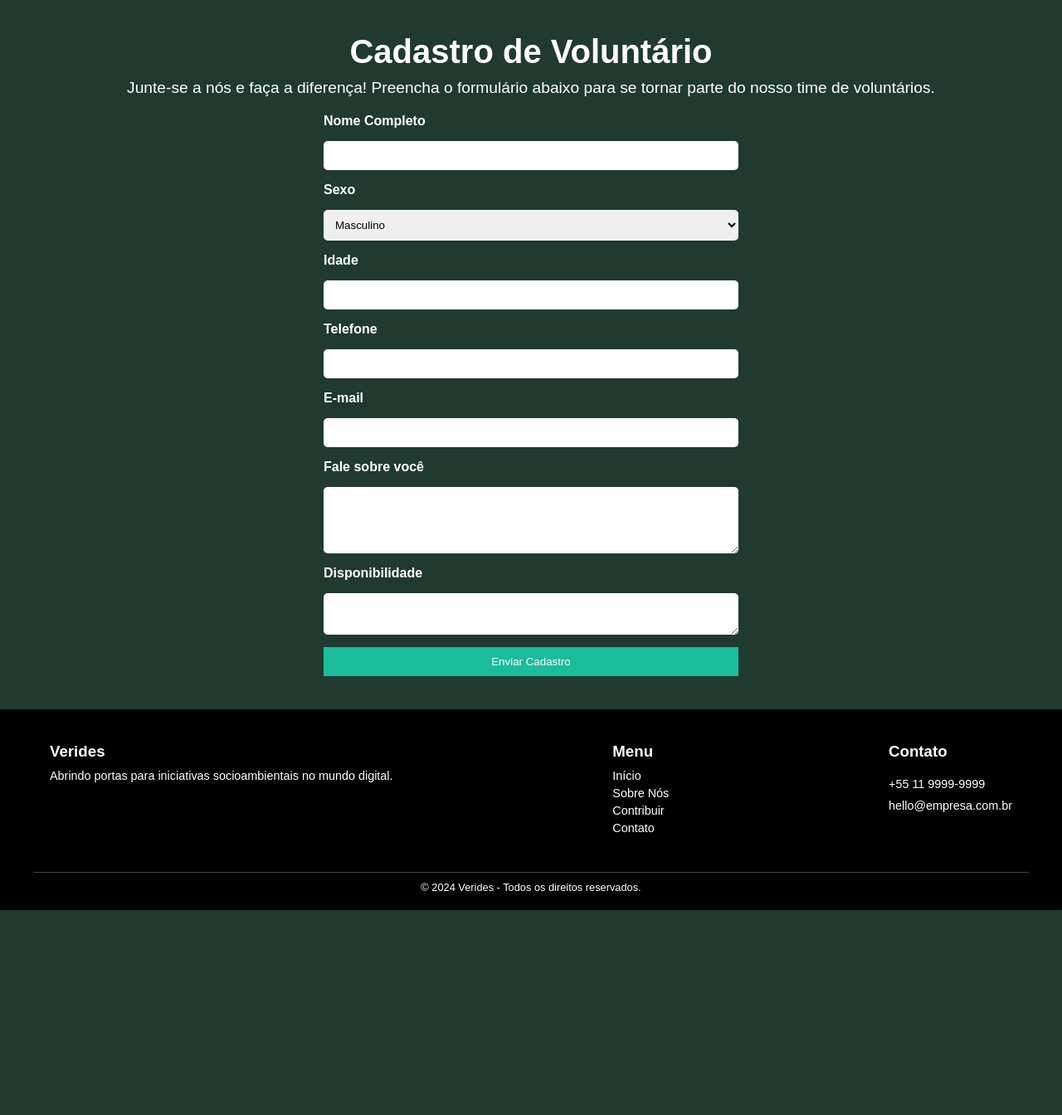
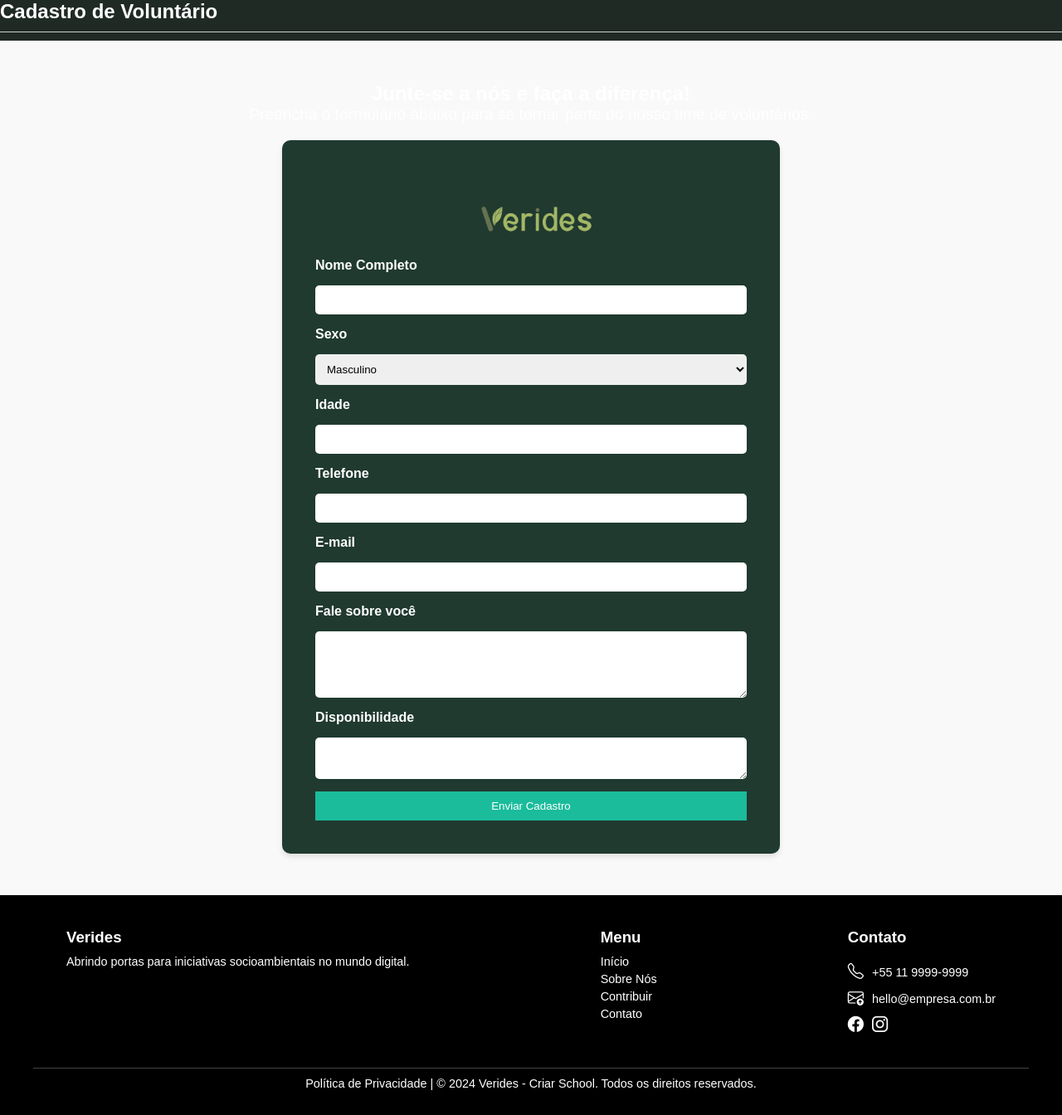
Before and after one commit to luivazmanso7/verides, a Django app: page /inscricao/ in a window 1280 px wide. Shown: the part 107-1451 px from the top of the page at 83% size. Before the commit the page ends 1204 px from the top, so only its background shows below. Run offline with Django 5.2, Linux system fonts and the light colour scheme; parts of the project's set-up code (start-up, migrations or seed data) failed here and were passed over.

Commit message:
Footer e  algumas outras alterações

```diff
--- a/Veridess/app_verides/static/style.css
+++ b/Veridess/app_verides/static/style.css
@@ -414,26 +414,49 @@ footer {
 /* ===========================================
    Inscrição
    =========================================== */
-   .inscricao-section {
-    background-color: #203a30;
-    color: white;
-    padding: 40px;
+.inscricao-section {
+    padding: 50px 20px;
+    background-color: #f9f9f9;
     text-align: center;
 }
 
 .inscricao-section h1 {
     font-size: 2.5rem;
     margin-bottom: 10px;
+    color: white;
+    background-color: #203a30;
+    padding: 10px 0;
 }
 
 .inscricao-section p {
     margin-bottom: 20px;
     font-size: 1.2rem;
+    color: white;
 }
 
+.header-separator {
+    border: 0;
+    height: 1px;
+    background-color: #ccc;
+    margin: 10px 0;
+}
+
+.form-container {
+    background-color: #203a30;
+    padding: 40px;
+    border-radius: 10px;
+    box-shadow: 0 4px 6px rgba(0, 0, 0, 0.1);
+    max-width: 600px;
+    margin: 0 auto;
+}
+
+.form-logo {
+    width: 150px;
+    margin-bottom: 20px;
+}
+
+
 form {
-    max-width: 500px;
-    margin: 0 auto;
     display: flex;
     flex-direction: column;
     gap: 15px;
@@ -442,6 +465,7 @@ form {
 form label {
     text-align: left;
     font-weight: bold;
+    color: #ffffff;
 }
 
 form input, form select, form textarea {
@@ -453,7 +477,6 @@ form input, form select, form textarea {
 
 form .btn-submit {
     background-color: #1abc9c;
-    color: white;
     padding: 10px;
     border: none;
     cursor: pointer;
@@ -463,3 +486,29 @@ form .btn-submit {
 form .btn-submit:hover {
     background-color: #16a085;
 }
+
+.footer-container {
+    display: flex;
+    justify-content: space-between;
+    padding: 20px 40px;
+    background-color: #000000;
+    color: white;
+}
+
+.footer-icons a {
+    color: white;
+    margin-right: 10px;
+    font-size: 1.2rem;
+    transition: color 0.3s;
+}
+
+.footer-icons a:hover {
+    color: #1abc9c;
+}
+
+.footer-copy {
+    text-align: center;
+    padding: 10px 0;
+    font-size: 0.9rem;
+    border-top: 1px solid #444;
+}
--- a/Veridess/app_verides/templates/inscricao.html
+++ b/Veridess/app_verides/templates/inscricao.html
@@ -6,6 +6,7 @@
     <meta name="viewport" content="width=device-width, initial-scale=1.0">
     <title>Inscrição - Verides</title>
     <link rel="stylesheet" href="{% static 'style.css' %}">
+    <link href="https://cdn.jsdelivr.net/npm/bootstrap-icons/font/bootstrap-icons.css" rel="stylesheet">
 </head>
 <body>
     <header>
@@ -23,9 +24,17 @@
     </header>
 
     <main>
+        <section class="header-section">
+            <h1>Cadastro de Voluntário</h1>
+        </section>
+
+        <hr class="header-separator">
+
         <section class="inscricao-section">
-            <h1>Cadastro de Voluntário</h1>
-            <p>Junte-se a nós e faça a diferença! Preencha o formulário abaixo para se tornar parte do nosso time de voluntários.</p>
+            <h2>Junte-se a nós e faça a diferença!</h2>
+            <p>Preencha o formulário abaixo para se tornar parte do nosso time de voluntários.</p>
+            <div class="form-container">
+                <img src="{% static 'fotos/logo.png' %}" alt="Logo Verides" class="form-logo">
                 <form method="post">
                     {% csrf_token %}
                     <label for="nome">Nome Completo</label>
@@ -55,6 +64,7 @@
 
                     <button type="submit" class="btn-submit">Enviar Cadastro</button>
                 </form>
+            </div>
         </section>
     </main>
 
@@ -75,11 +85,21 @@
             </div>
             <div class="footer-contact">
                 <h3>Contato</h3>
-                <p><i class="bi bi-telephone"></i> +55 11 9999-9999</p>
-                <p><i class="bi bi-envelope"></i> hello@empresa.com.br</p>
+                <div class="footer-icons">
+                    <i class="bi bi-telephone"></i>
+                    <p>+55 11 9999-9999</p>
+                </div>
+                <div class="footer-icons">
+                    <i class="bi bi-envelope-arrow-up"></i>
+                    <p>hello@empresa.com.br</p>
+                </div>
+                <div class="footer-icons">
+                    <i class="bi bi-facebook"></i>
+                    <i class="bi bi-instagram"></i>
                 </div>
             </div>
-        <p class="footer-copy">&copy; 2024 Verides - Todos os direitos reservados.</p>
+        </div>
+        <p class="footer-copy">Política de Privacidade | © 2024 Verides - Criar School. Todos os direitos reservados.</p>
     </footer>
 </body>
 </html>
--- a/Veridess/app_verides/urls.py
+++ b/Veridess/app_verides/urls.py
@@ -11,4 +11,5 @@ urlpatterns = [
     path('catalogo/', views.catalogo, name='catalogo'),
     path('contato/', views.contato, name='contato'),
     path('sobrenos/', views.sobrenos, name='sobrenos'),
+    path('confirmacao/', views.confirmacao, name='pagina_de_confirmacao'),
 ]
--- a/Veridess/app_verides/views.py
+++ b/Veridess/app_verides/views.py
@@ -50,6 +50,9 @@ def inscricao(request):
         destinatario = 'rblt@cesar.school'
         send_mail(assunto, mensagem, 'rblt@cesar.school', [destinatario])
 
-        return HttpResponse("Inscrição enviada com sucesso!")
+        return redirect('pagina_de_confirmacao')
 
     return render(request, 'inscricao.html')
+
+def confirmacao(request):
+    return render(request, 'confirmacao.html')
```
Also changed, not shown: Veridess/app_verides/templates/catalogo.html (+36 -1 lines), Veridess/app_verides/templates/confirmação.html (added, +18 -0 lines), Veridess/app_verides/templates/contribuir.html (+34 -1 lines), Veridess/app_verides/templates/index.html (+34 -1 lines). Lines whose indentation alone changed are shown as unchanged.
